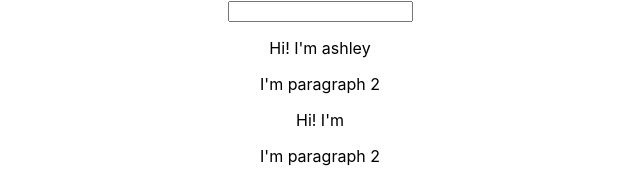
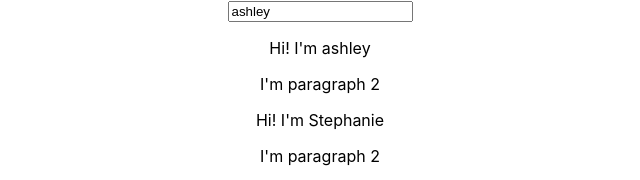
Before and after one commit to ashwri/React-Component-Exercise, a React (Create React App) app: page / in a window 1280 px wide. Shown: the top 180 px of the page, without its empty margins (320-960 px from the left). Built offline with nearby package versions, Linux system fonts and the light colour scheme.

Commit message:
TODO 9 complete: Completed application without any styling

```diff
--- a/src/App.js
+++ b/src/App.js
@@ -10,17 +10,15 @@ class App extends Component {
   }
 
   inputHandler = (event) => {
-    console.log("hey!");
     this.setState({username: event.target.value});
-
   }
 
   render(){
     return (
       <div className="App">
-        <UserInput acceptUsername = {this.inputHandler}/>
+        <UserInput acceptUsername = {this.inputHandler} currentName = {this.state.username}/>
         <UserOutput username = {this.state.username}/>
-        <UserOutput/>
+        <UserOutput username= "Stephanie"/>
         <UserOutput/>
       </div>
     );
--- a/src/UserInput/UserInput.js
+++ b/src/UserInput/UserInput.js
@@ -1,7 +1,7 @@
 import React from 'react';
 
 const userInput = (props) => {
-    return  <input type="text" onChange = {props.acceptUsername} />
+    return  <input type="text" onChange = {props.acceptUsername} value = {props.currentName} />
 }
 
 export default userInput;
```
